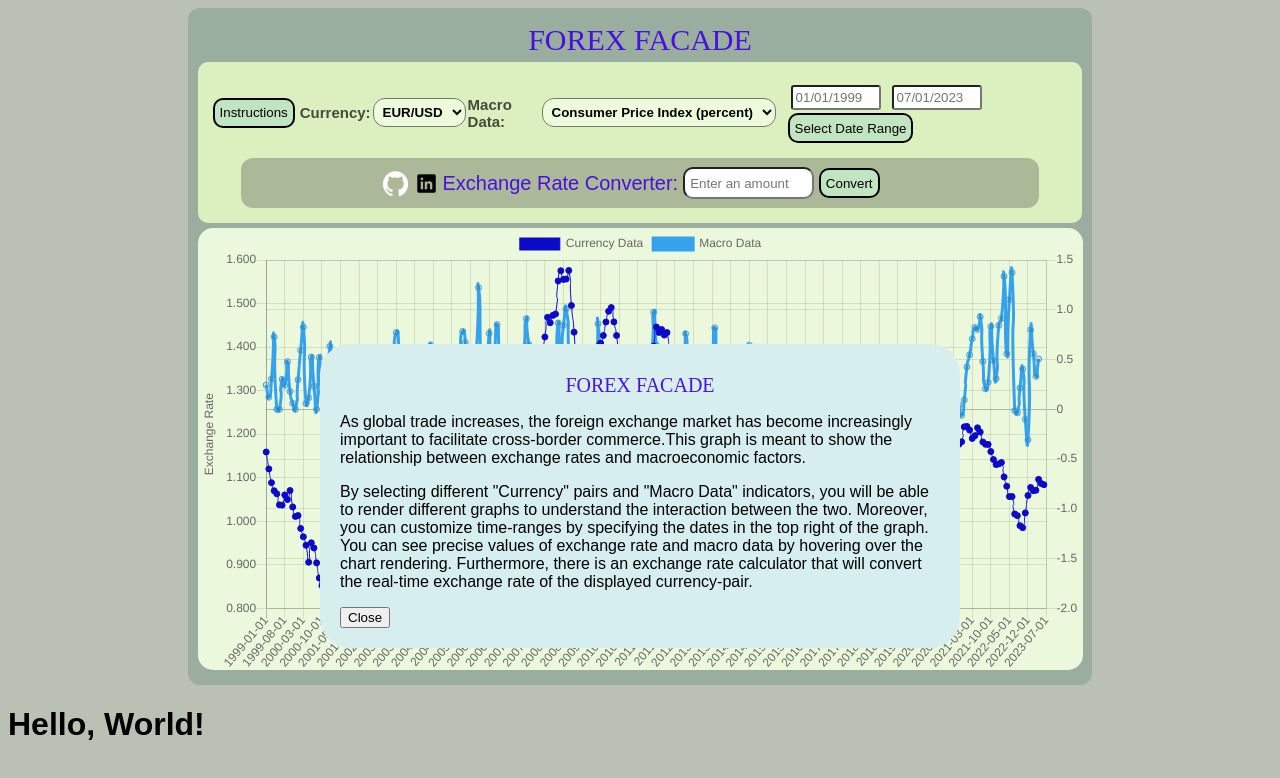
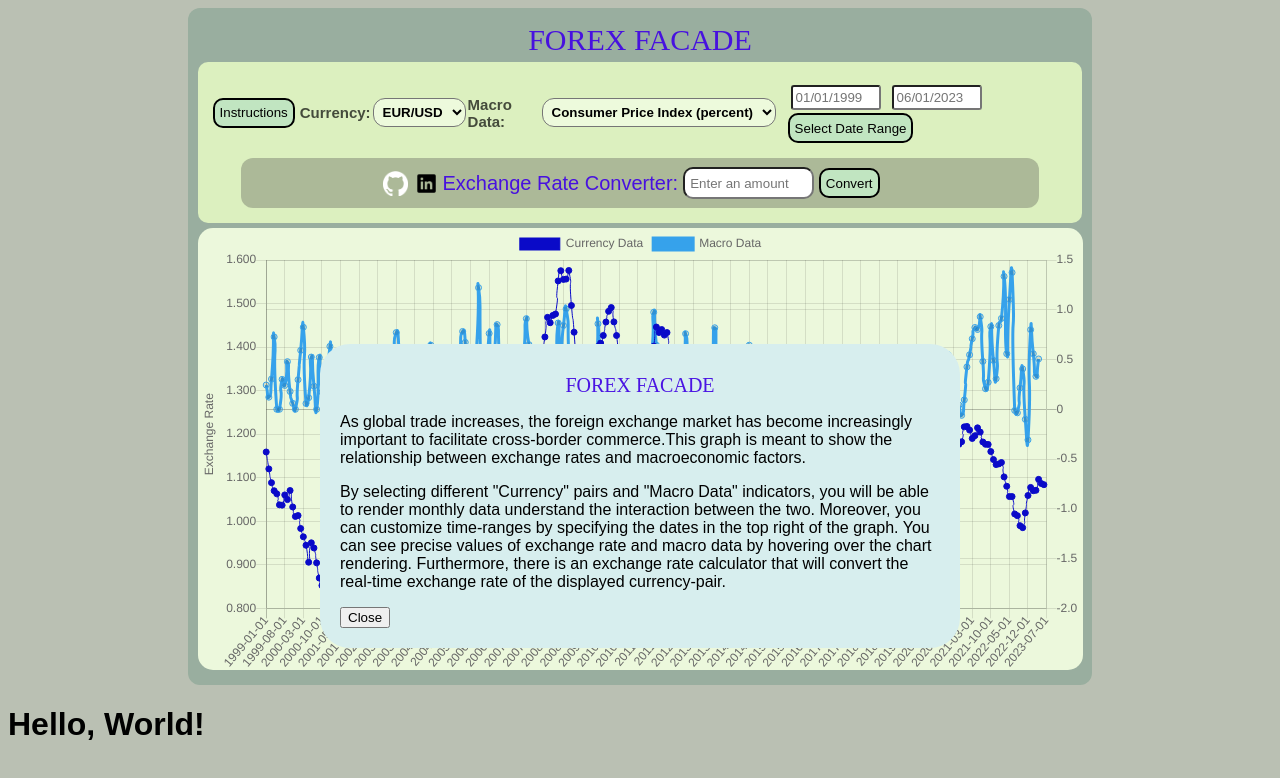
Before and after one commit to lewiskk016/jsprojectreal, a website built with webpack: page index.html in a window 1280 px wide. Built offline with nearby package versions, Linux system fonts and the light colour scheme; a script that the page names is missing.

Commit message:
finish try 1

```diff
--- a/index.html
+++ b/index.html
@@ -33,7 +33,7 @@
 
       <div class="dateRangeWrapper">
         <input type="text" id="startDateInput" placeholder="01/01/1999">
-        <input type="text" id="endDateInput" placeholder="07/01/2023">
+        <input type="text" id="endDateInput" placeholder="06/01/2023">
         <button id="dateRangeButton" class="active">Select Date Range</button>
       </div>
     </div>
@@ -59,7 +59,7 @@
     <div class="instructionsWrapper" id="instructionsWrapper">
       <h3 class="instruction-title">FOREX FACADE</h3>
       <p>As global trade increases, the foreign exchange market has become increasingly important to facilitate cross-border commerce.This graph is meant to show the relationship between exchange rates and macroeconomic factors.</p>
-      <p>By selecting different "Currency" pairs and "Macro Data" indicators, you will be able to render different graphs to understand the interaction between the two. Moreover, you can customize time-ranges by specifying the dates in the top right of the graph. You can see precise values of exchange rate and macro data by hovering over the chart rendering. Furthermore, there is an exchange rate calculator that will convert the real-time exchange rate of the displayed currency-pair. </p>
+      <p>By selecting different "Currency" pairs and "Macro Data" indicators, you will be able to render monthly data understand the interaction between the two. Moreover, you can customize time-ranges by specifying the dates in the top right of the graph. You can see precise values of exchange rate and macro data by hovering over the chart rendering. Furthermore, there is an exchange rate calculator that will convert the real-time exchange rate of the displayed currency-pair. </p>
       <div class="instructionsClose">
         <button id="closeButton">Close</button>
       </div>
```
